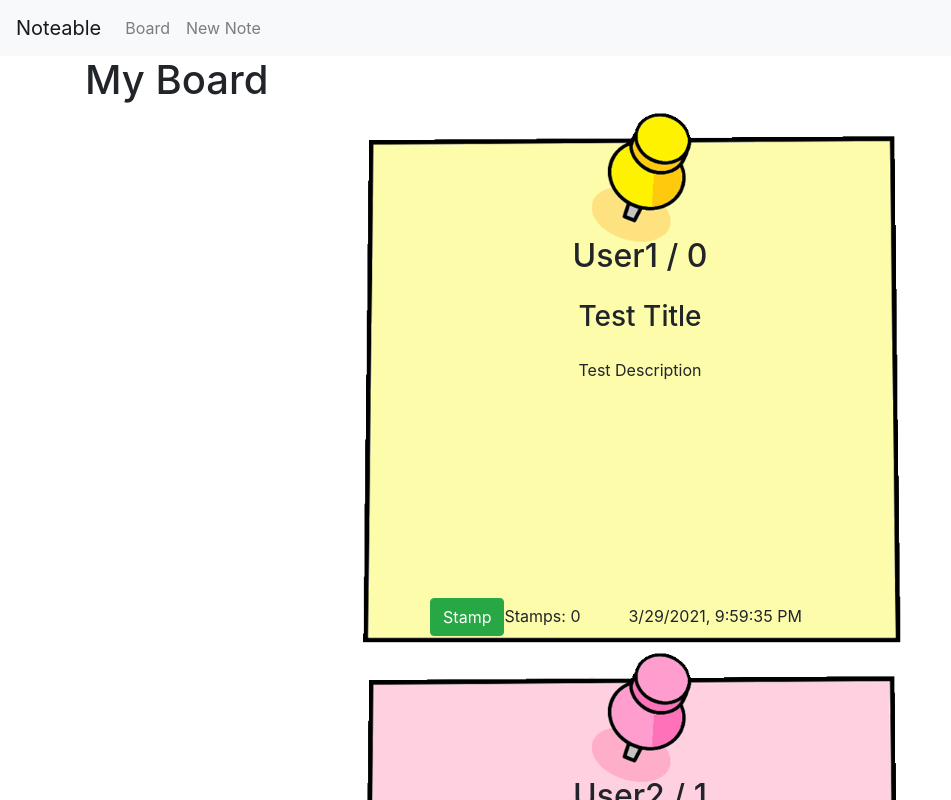
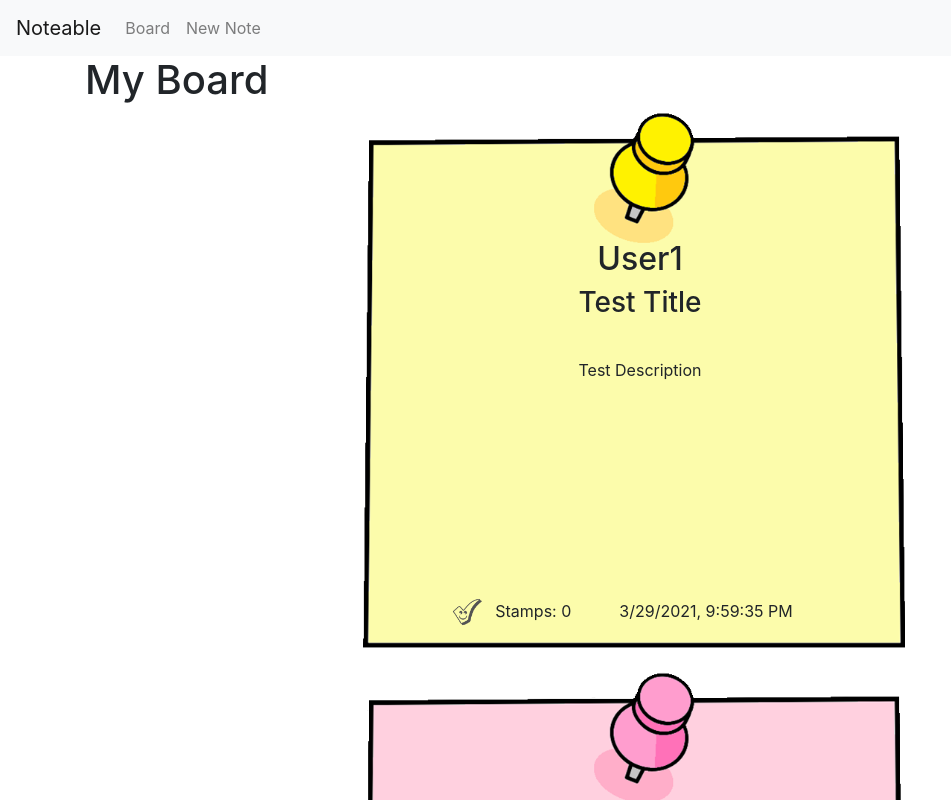
Before and after one commit to Jordan6271/bootcamp-project-week10, a React (Create React App) app in the folder noteable/: page /#/ in a window 1280 px wide. Shown: the top 800 px of the page, without its empty margins (0-951 px from the left). Built offline with nearby package versions, Linux system fonts and the light colour scheme.

Commit message:
Create dynamic stamp buttons

```diff
--- a/noteable/src/Noteable/Board/Board.js
+++ b/noteable/src/Noteable/Board/Board.js
@@ -12,41 +12,54 @@ class Board extends React.Component {
 						backgroundImage: `url(${current.colour})`,
 						backgroundRepeat: "no-repeat",
 						backgroundSize: "cover",
-						width: "screenWidth",
-						height: "screenHeight",
+						width: "35rem",
+						height: "35rem",
 					}}
 				>
 					<h2
 						id="note-username"
 						style={{
-							paddingTop: "125px",
-							marginBottom: "25px",
+							paddingTop: "8rem",
+							marginBottom: "0.5rem",
 						}}
 					>
-						{current.username} / {current.id}
+						{current.username}
 					</h2>
 					<h3
 						style={{
-							height: "50px",
+							height: "4rem",
 						}}
 					>
 						{current.title}
 					</h3>
 					<p
 						style={{
-							height: "200px",
+							height: "12rem",
 							justifyContent: "center",
 						}}
 					>
 						{current.description}
 					</p>
 					<p className="pt-4">
-						<span id="stamps" className="m-auto text-flex-start">
+						<span id="stamps" className="m-auto">
 							<Button
-								className={current.stampStyle}
-								onClick={() => this.props.onClick(current.id)}
+								style={{
+									backgroundColor: "rgba(0, 0, 0, 0)",
+									boxShadow: "none",
+									border: "none",
+								}}
 							>
-								{current.stampText}
+								<img
+									src={current.stampStyle}
+									alt=""
+									onClick={() =>
+										this.props.onClick(current.id)
+									}
+									style={{
+										width: "2rem",
+										height: "2rem",
+									}}
+								/>
 							</Button>
 							Stamps: {current.stamps}
 						</span>
--- a/noteable/src/Noteable/Note/NewNote.js
+++ b/noteable/src/Noteable/Note/NewNote.js
@@ -1,5 +1,6 @@
 import React from "react";
 import Colour from "./Colour";
+import Stamp from "./Stamp";
 import Form from "react-bootstrap/Form";
 import Text from "react-bootstrap/FormText";
 import Button from "react-bootstrap/Button";
@@ -13,7 +14,7 @@ class NewNote extends React.Component {
 			description: ``,
 			stamps: Math.floor(Math.random() * 101),
 			stamped: false,
-			stampStyle: "btn-success",
+			stampStyle: Stamp[0],
 			stampText: "Stamp",
 			currentTime: ``,
 			id: 2,
@@ -104,7 +105,7 @@ class NewNote extends React.Component {
 			currentTime: ``,
 			stamps: Math.floor(Math.random() * 101),
 			stamped: false,
-			stampStyle: "btn-success",
+			stampStyle: Stamp[0],
 			stampText: "Stamp",
 			colour: Colour[0],
 		});
--- /dev/null
+++ b/noteable/src/Noteable/Note/Stamp.js
@@ -0,0 +1,6 @@
+import Unstamped from "../Images/unstamped.png";
+import Stamped from "../Images/stamped.png";
+
+const Stamp = [Unstamped, Stamped];
+
+export default Stamp;
--- a/noteable/src/Noteable/Noteable.js
+++ b/noteable/src/Noteable/Noteable.js
@@ -1,6 +1,7 @@
 import React from "react";
 
 import Colour from "./Note/Colour";
+import Stamp from "./Note/Stamp";
 import Board from "./Board/Board";
 import NewNote from "./Note/NewNote";
 
@@ -22,7 +23,7 @@ class Noteable extends React.Component {
 					description: `Test Description`,
 					stamps: 0,
 					stamped: false,
-					stampStyle: "btn-success",
+					stampStyle: Stamp[0],
 					stampText: "Stamp",
 					currentTime: `${new Date().toLocaleString()}`,
 					id: 0,
@@ -34,7 +35,7 @@ class Noteable extends React.Component {
 					description: `Interesting ideas.`,
 					stamps: 100,
 					stamped: true,
-					stampStyle: "btn-danger",
+					stampStyle: Stamp[1],
 					stampText: "Unstamp",
 					currentTime: `${new Date().toLocaleString()}`,
 					id: 1,
@@ -49,13 +50,15 @@ class Noteable extends React.Component {
 		if (this.state.notes[currentId].stamped === false) {
 			newState.notes[currentId].stamps++;
 			newState.notes[currentId].stamped = true;
-			newState.notes[currentId].stampStyle = "btn-danger";
-			newState.notes[currentId].stampText = "Unstamp";
+			newState.notes[currentId].stampStyle = Stamp[1];
+			newState.notes[currentId].stampText = "Stamp";
+			console.log(`Stamp`);
 		} else {
 			newState.notes[currentId].stamps--;
 			newState.notes[currentId].stamped = false;
-			newState.notes[currentId].stampStyle = "btn-success";
-			newState.notes[currentId].stampText = "Stamp";
+			newState.notes[currentId].stampStyle = Stamp[0];
+			newState.notes[currentId].stampText = "Unstamp";
+			console.log(`Unstamp`);
 		}
 		this.setState(newState);
 	}
```
Also changed, not shown: noteable/src/Noteable/Images/stamped.png (added), noteable/src/Noteable/Images/unstamped.png (added).
